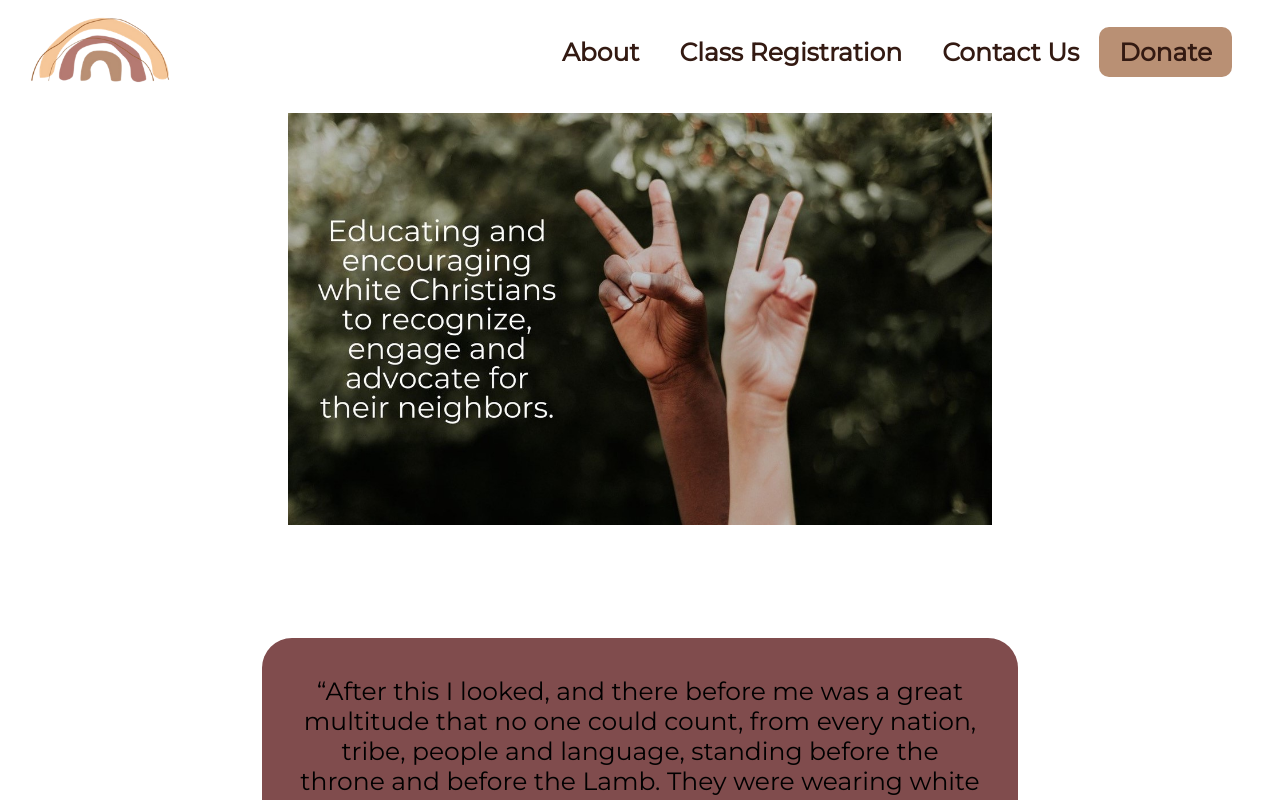
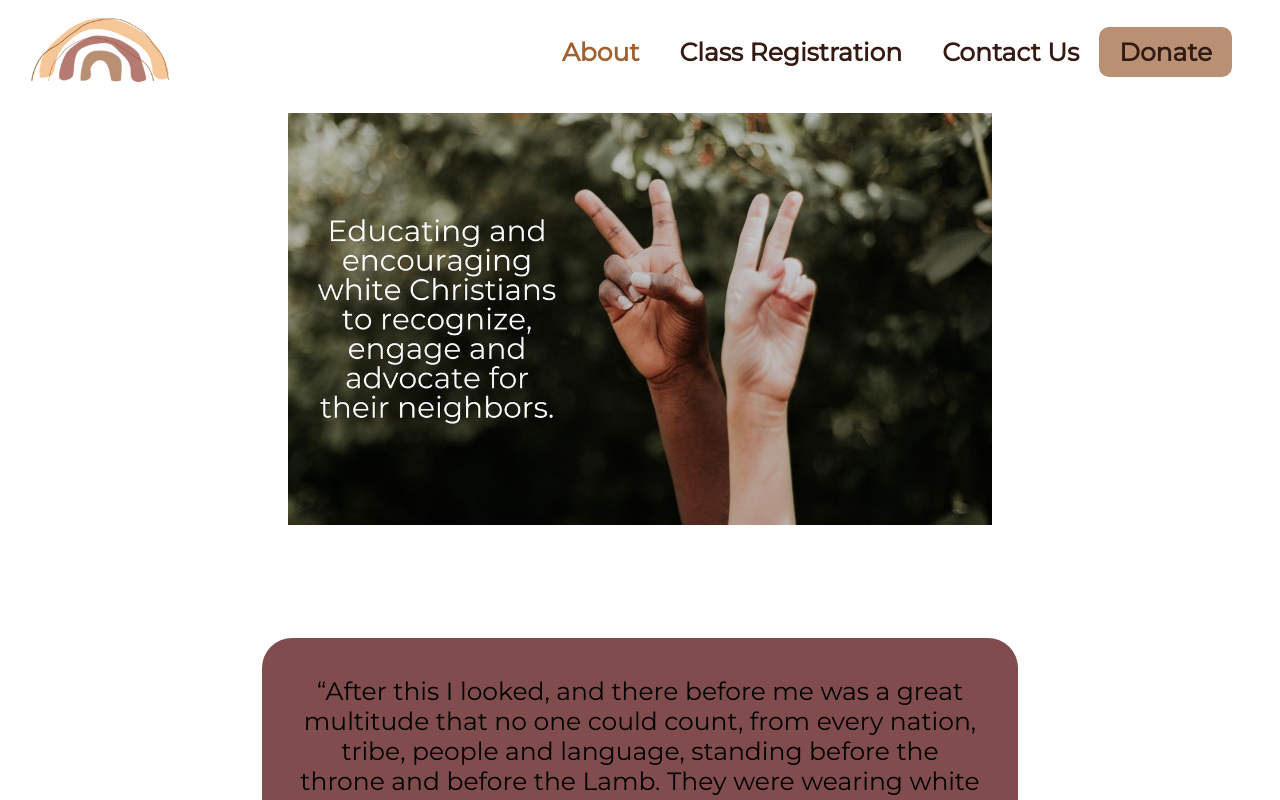
Before and after one commit to sd99park/Lets-Talk-Race-Website, a React (Create React App) app: page / in a window 1280 px wide. In both pictures the pointer is over the element "About". Shown: the top 800 px of the page. Built offline with nearby package versions, Linux system fonts and the light colour scheme.

Commit message:
Button hover

```diff
--- a/src/components/Header.css
+++ b/src/components/Header.css
@@ -22,6 +22,10 @@
   color: rgba(51 26 18);
   padding: 20px;
   margin: 0px;
+}
+
+.links:hover {
+  color: rgba(160 97 48);
 }
 
 .hamburger {
```
